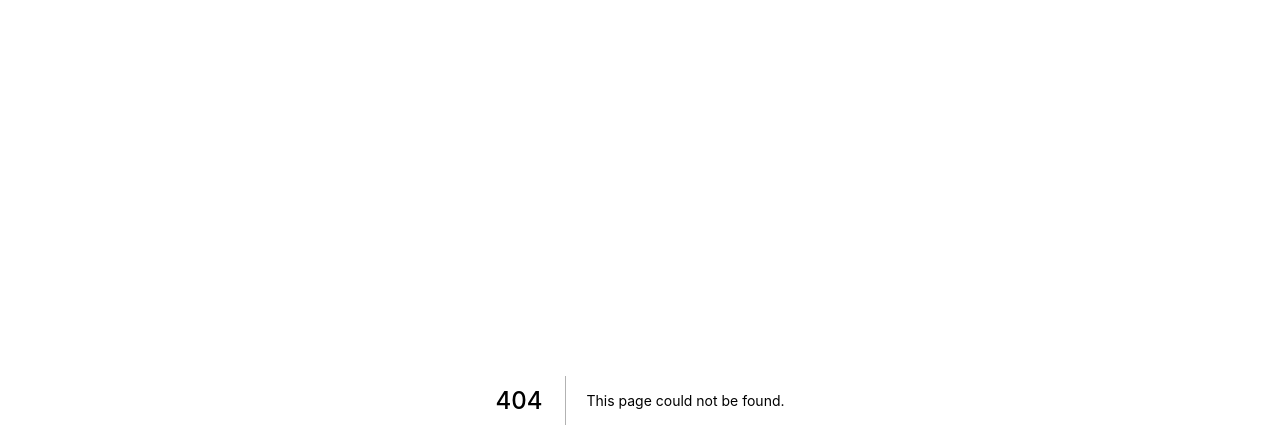
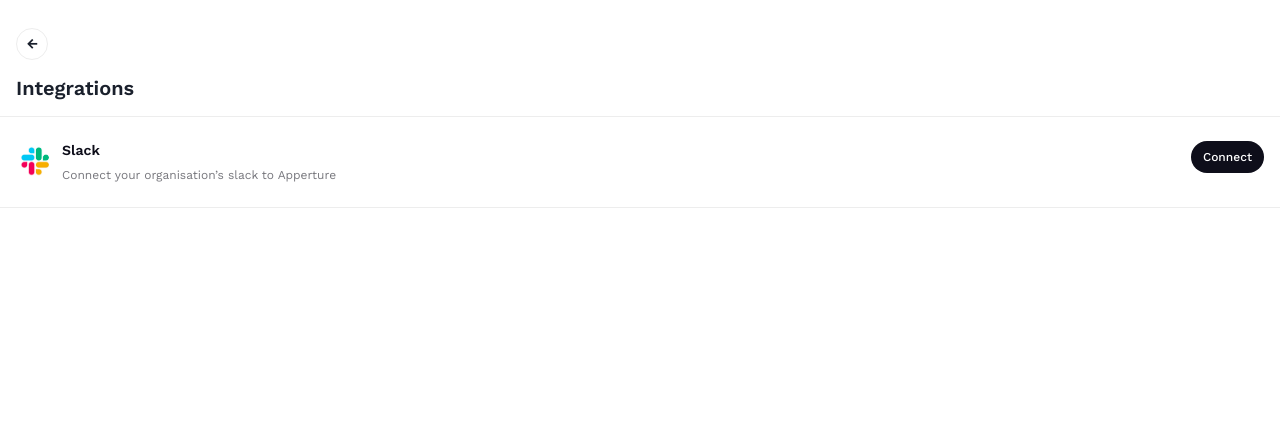
Before and after one commit to smpladmin/apperture, a Next.js app in the folder frontend/: page /analytics/settings/integrations in a window 1280 px wide. Before the commit this address had no page. Shown: the top 448 px of the page. Built offline with nearby package versions, Linux system fonts and the light colour scheme; what @beam-australia/react-env would draw is missing.

Commit message:
settings page

```diff
--- /dev/null
+++ b/frontend/components/Settings/Integrations.tsx
@@ -0,0 +1,84 @@
+import { Box, Button, Divider, Flex, IconButton, Text } from '@chakra-ui/react';
+import Image from 'next/image';
+import 'remixicon/fonts/remixicon.css';
+import slackIcon from '@assets/images/slackIcon.svg';
+import { useRouter } from 'next/router';
+
+const Integrations = () => {
+  const router = useRouter();
+
+  return (
+    <Box py={'3'}>
+      <Box pt={'4'} pl={'4'} mb={'4'}>
+        <IconButton
+          aria-label="close"
+          variant={'secondary'}
+          icon={<i className="ri-arrow-left-line"></i>}
+          rounded={'full'}
+          bg={'white.DEFAULT'}
+          border={'1px'}
+          size={'sm'}
+          borderColor={'white.200'}
+          onClick={() => router.push('/analytics/settings')}
+        />
+      </Box>
+
+      <Box
+        fontSize={'sh-20'}
+        fontWeight={'semibold'}
+        lineHeight={'sh-20'}
+        ml={'4'}
+      >
+        Integrations
+      </Box>
+      <Divider
+        orientation="horizontal"
+        borderColor={'white.200'}
+        opacity={1}
+        mt={'4'}
+      />
+      <Flex py={'6'} px={'4'} gap={'4'} justifyContent={'space-between'}>
+        <Flex gap={'2'}>
+          <Flex alignItems={'flex-start'}>
+            <Image src={slackIcon} alt={'slackIntegration'} />
+          </Flex>
+          <Flex direction={'column'} gap={'2'}>
+            <Text
+              fontSize={'xs-14'}
+              lineHeight={'xs-14'}
+              fontWeight={'semibold'}
+            >
+              Slack
+            </Text>
+            <Text
+              fontSize={'xs-12'}
+              lineHeight={'xs-12'}
+              fontWeight={'normal'}
+              color={'grey.200'}
+            >
+              {'Connect your organisation’s slack to Apperture'}
+            </Text>
+          </Flex>
+        </Flex>
+        <Button h={'8'} borderRadius={'25'} px={'3'} py={'2'} bg={'black.100'}>
+          <Text
+            fontSize={'xs-12'}
+            lineHeight={'xs-12'}
+            fontWeight={'medium'}
+            color={'white.DEFAULT'}
+          >
+            Connect
+          </Text>
+        </Button>
+        {/* <Button h={'8'} borderRadius={'25'} px={'3'} py={'2'} bg={'white.100'}>
+          <Text fontSize={'xs-12'} lineHeight={'xs-12'} fontWeight={'medium'}>
+            Remove
+          </Text>
+        </Button> */}
+      </Flex>
+      <Divider orientation="horizontal" borderColor={'white.200'} opacity={1} />
+    </Box>
+  );
+};
+
+export default Integrations;
--- /dev/null
+++ b/frontend/pages/analytics/settings/integrations.tsx
@@ -0,0 +1,8 @@
+import SettingIntegrations from '@components/Settings/Integrations';
+import React from 'react';
+
+const Integrations = () => {
+  return <SettingIntegrations />;
+};
+
+export default Integrations;
```
Also changed, not shown: frontend/components/Settings/SettingsOptions.tsx (added, +82 -0 lines), frontend/pages/analytics/settings/index.tsx (added, +8 -0 lines), frontend/assets/images/slack.svg (added), frontend/assets/images/slackIcon.svg (added).
